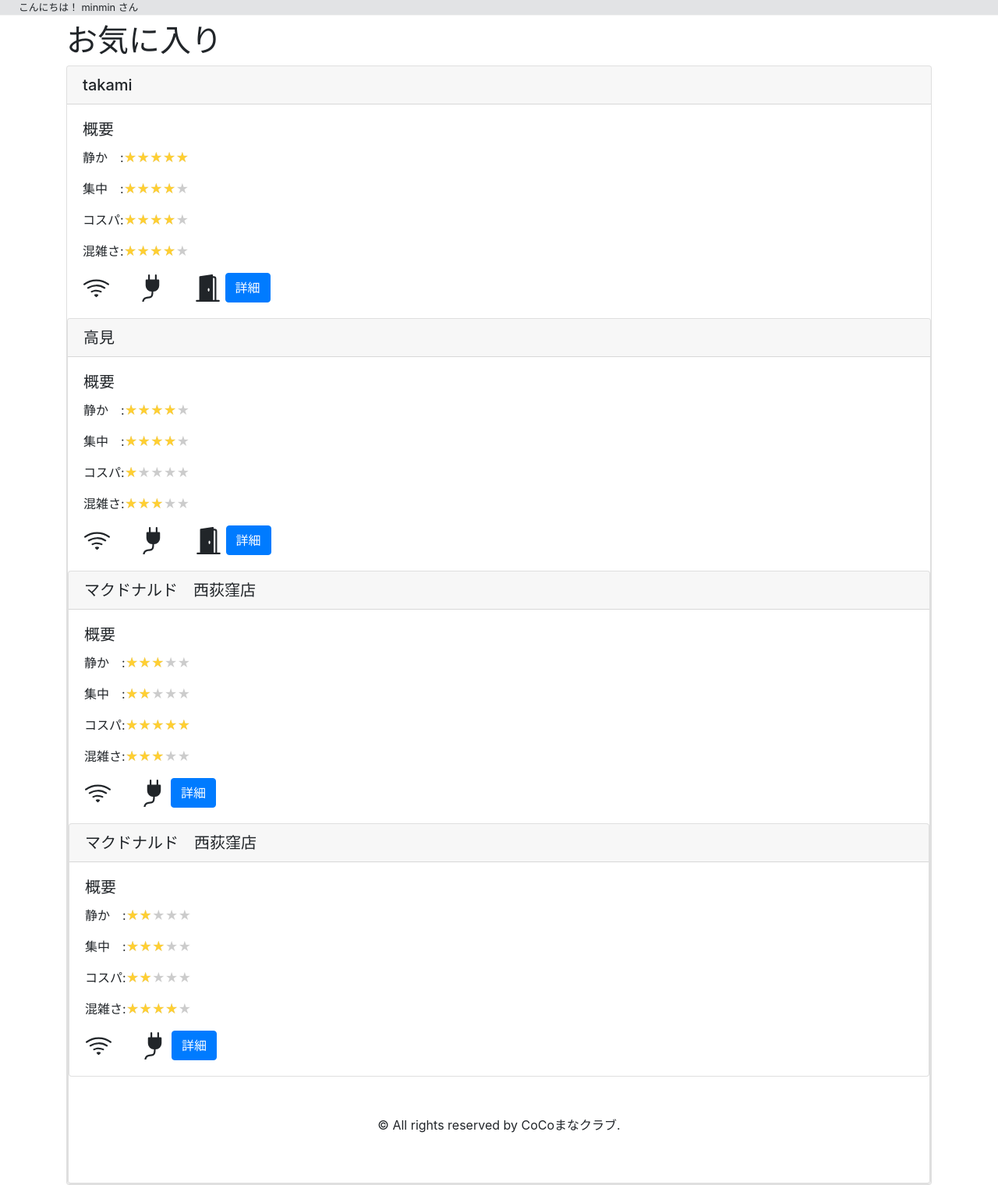
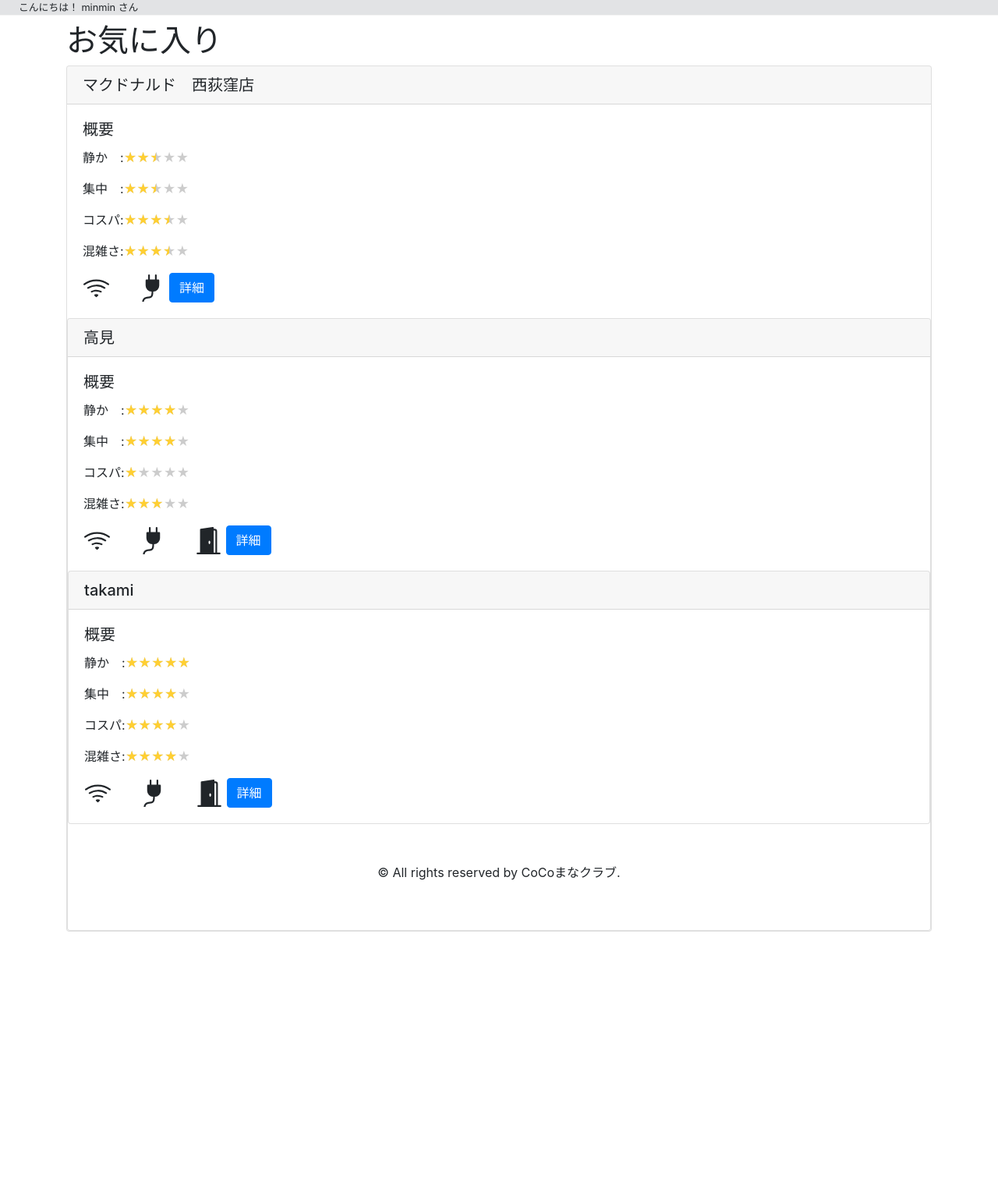
Before and after one commit to piyorin-hub/cocomana, a Django app: page /mypage/ in a window 1280 px wide. Shown: the part 56-1576 px from the top of the page at 78% size. After the commit the page ends 1251 px from the top, so only its background shows below. Run offline with Django 3.2, Linux system fonts and the light colour scheme; a user stored in the database is signed in; data comes from the database, SQL or seed files in the repository; some libraries are stand-ins or nearby versions.

Commit message:
mypage更新

```diff
--- a/src/mypage/templates/mypage/mypage.html
+++ b/src/mypage/templates/mypage/mypage.html
@@ -11,10 +11,10 @@
     <h1 class="mt-2">お気に入り</h1>
 
 
+    {% for eval in evals %}
+    {% for place in places %}
 
-    {% for place in places %}
-        {% for eval in evals %}
-            {% if place == eval.place_id %}
+      {% if place.place_id == eval.place_id_id %}
             <div class="card">
                 <h5 class="card-header">{{ place.place_name }}</h5>
                 <div class="card-body">
@@ -22,10 +22,10 @@
                   <h5 class="card-title">概要</h5>
 
                   <div>
-                    <p>静か　:<span class="star5_rating" data-rate="{{ eval.concentrations|floatformat }}"></span></p>
-                    <p>集中　:<span class="star5_rating" data-rate="{{ eval.silence|floatformat }}"></span></p>
-                    <p>コスパ:<span class="star5_rating" data-rate="{{ eval.cost_pafo|floatformat }}"></span></p>
-                    <p>混雑さ:<span class="star5_rating" data-rate="{{ eval.conges|floatformat }}"></span></p>
+                    <p>静か　:<span class="star5_rating" data-rate="{{ eval.avg_concentrations|floatformat }}"></span></p>
+                    <p>集中　:<span class="star5_rating" data-rate="{{ eval.avg_silence|floatformat }}"></span></p>
+                    <p>コスパ:<span class="star5_rating" data-rate="{{ eval.avg_cost_pafo|floatformat }}"></span></p>
+                    <p>混雑さ:<span class="star5_rating" data-rate="{{ eval.avg_conges|floatformat }}"></span></p>
 
                   </div>
                   {% if place.wifi %}
--- a/src/mypage/views.py
+++ b/src/mypage/views.py
@@ -3,6 +3,7 @@ from users.models import Places, Favo, Evals
 from django.http import HttpResponse, HttpResponseRedirect
 from django.views import generic
 from django.contrib.auth.models import User
+from django.db.models import Q, Avg
 
 
 # class MypageView(generic.TemplateView):
@@ -13,13 +14,14 @@ def MypageView(request):
     user = request.user
     # favo_table = Favo.objects.filter(favo_usr_id=user).all()
     place_id_list = Favo.objects.values("favo_place_id").filter(favo_usr_id=user)
+    place_evals = Evals.objects.all().values('place_id_id').annotate(avg_silence=Avg('silence')).annotate(avg_concentrations=Avg('concentrations')).annotate(avg_cost_pafo=Avg('cost_pafo')).annotate(avg_conges=Avg('conges'))
     print(place_id_list)
     places =[]
     for favo_place in place_id_list.values():
         places.append(Places.objects.get(pk=favo_place['favo_place_id_id']))
     print(places)
     return render(request, "mypage/mypage.html", {
-        'places': places, 'evals': evals,
+        'places': places, 'evals': place_evals,
     })
 
 
```
